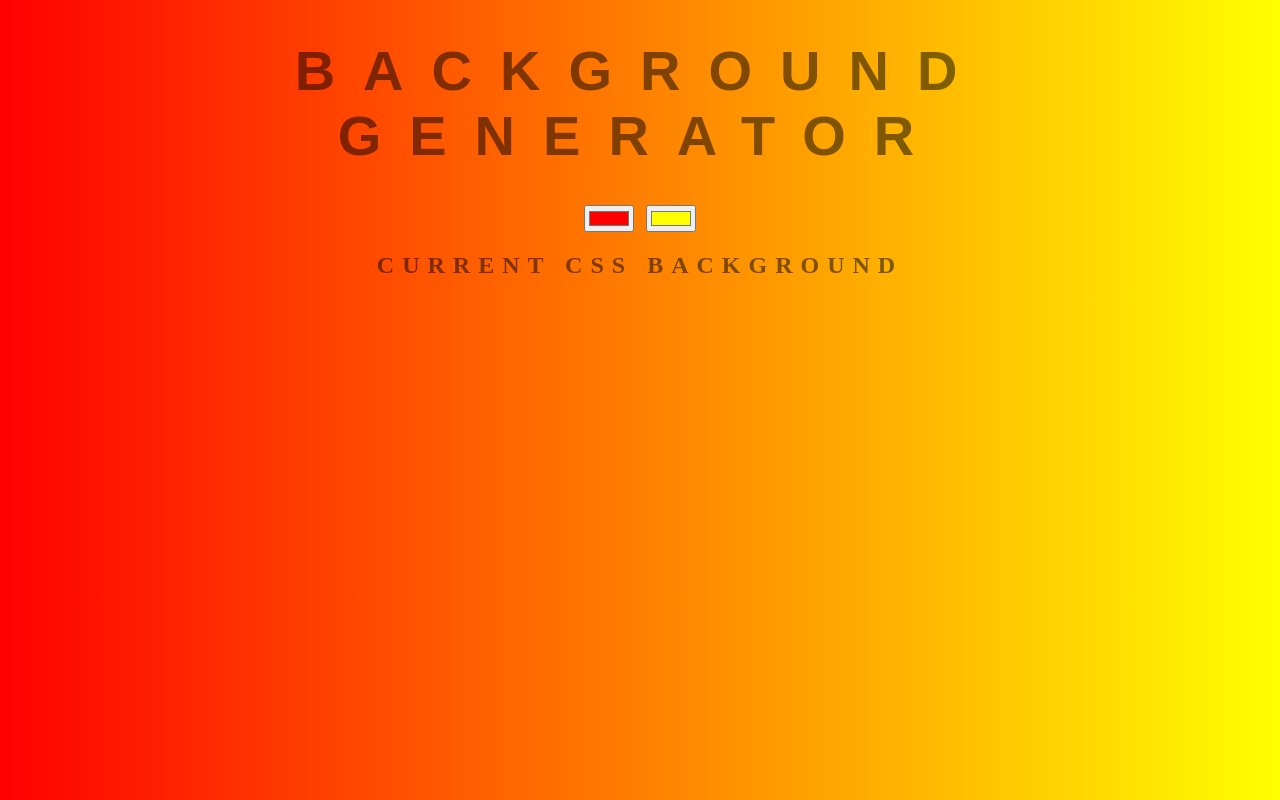
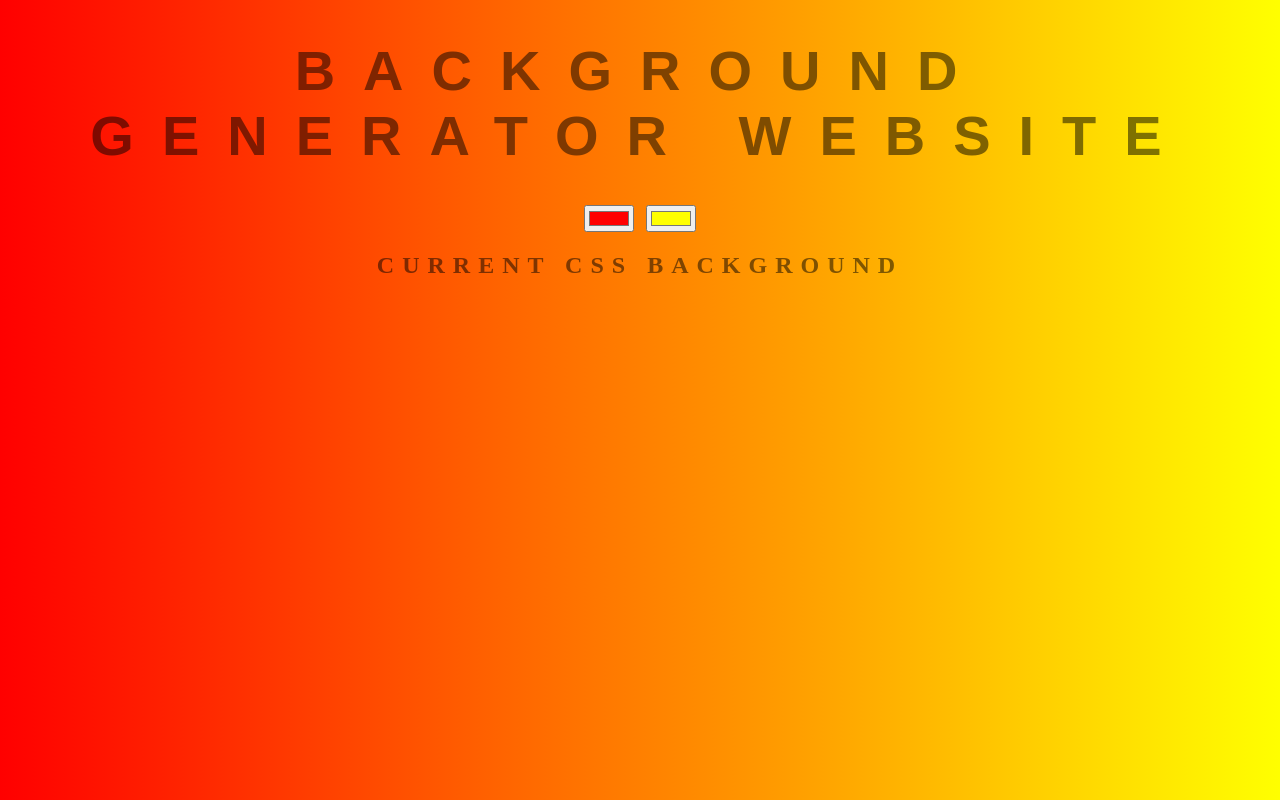
Before and after one commit to swadhinbubaipaul/background-generator, a website: page index.html in a window 1280 px wide. Drawn offline with Linux system fonts and the light colour scheme.

Commit message:
modified h1

```diff
--- a/index.html
+++ b/index.html
@@ -5,7 +5,7 @@
 	<link rel="stylesheet" type="text/css" href="style.css">
 </head>
 <body id="gradient">
-	<h1>Background Generator</h1>
+	<h1>Background Generator Website</h1>
 	<input class="color1" type="color" name="color1" value="#FF0000">
 	<input class="color2" type="color" name="color2" value="#FFFF00">
 	<h2>Current CSS Background</h2>
```
